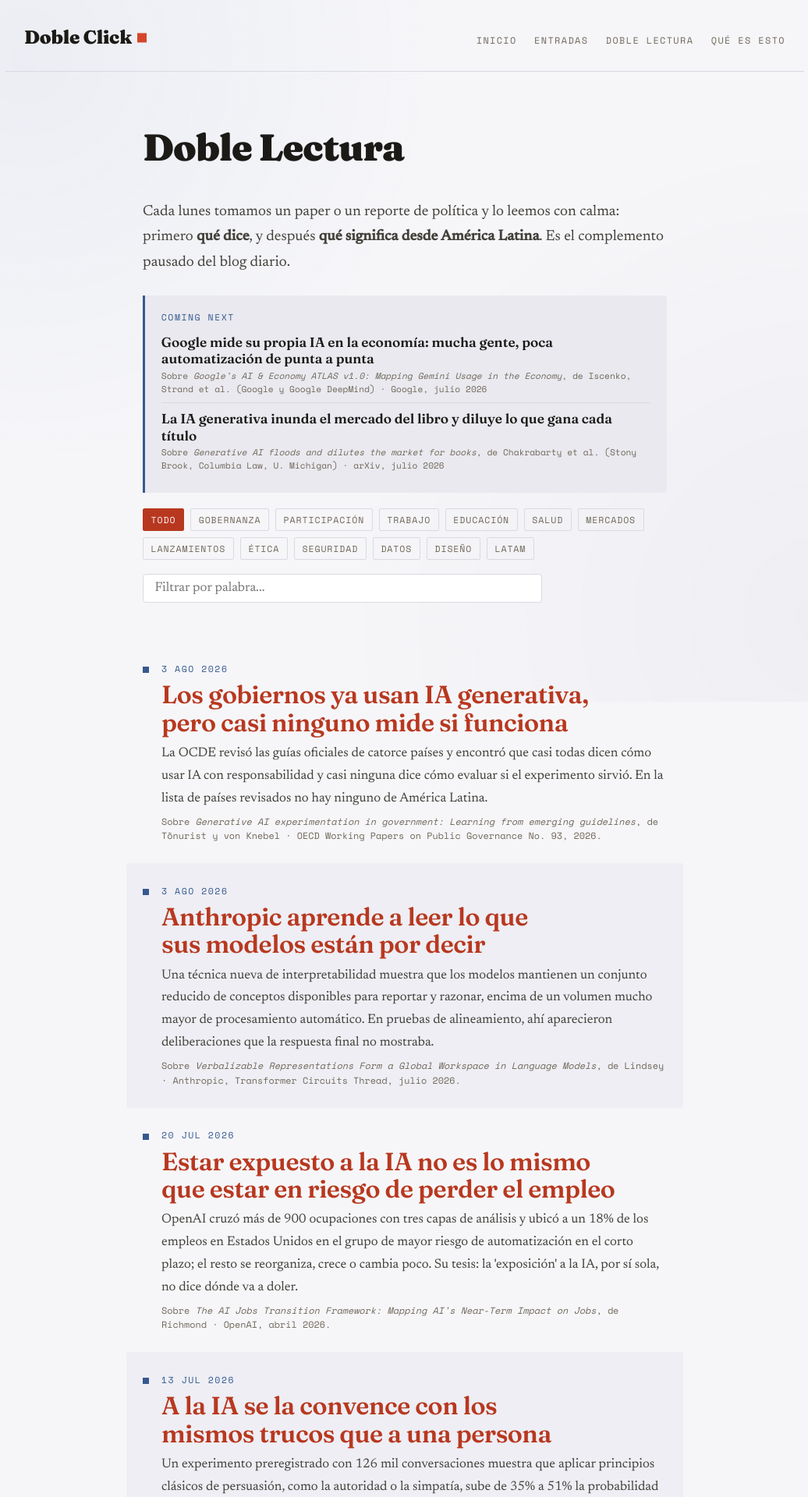
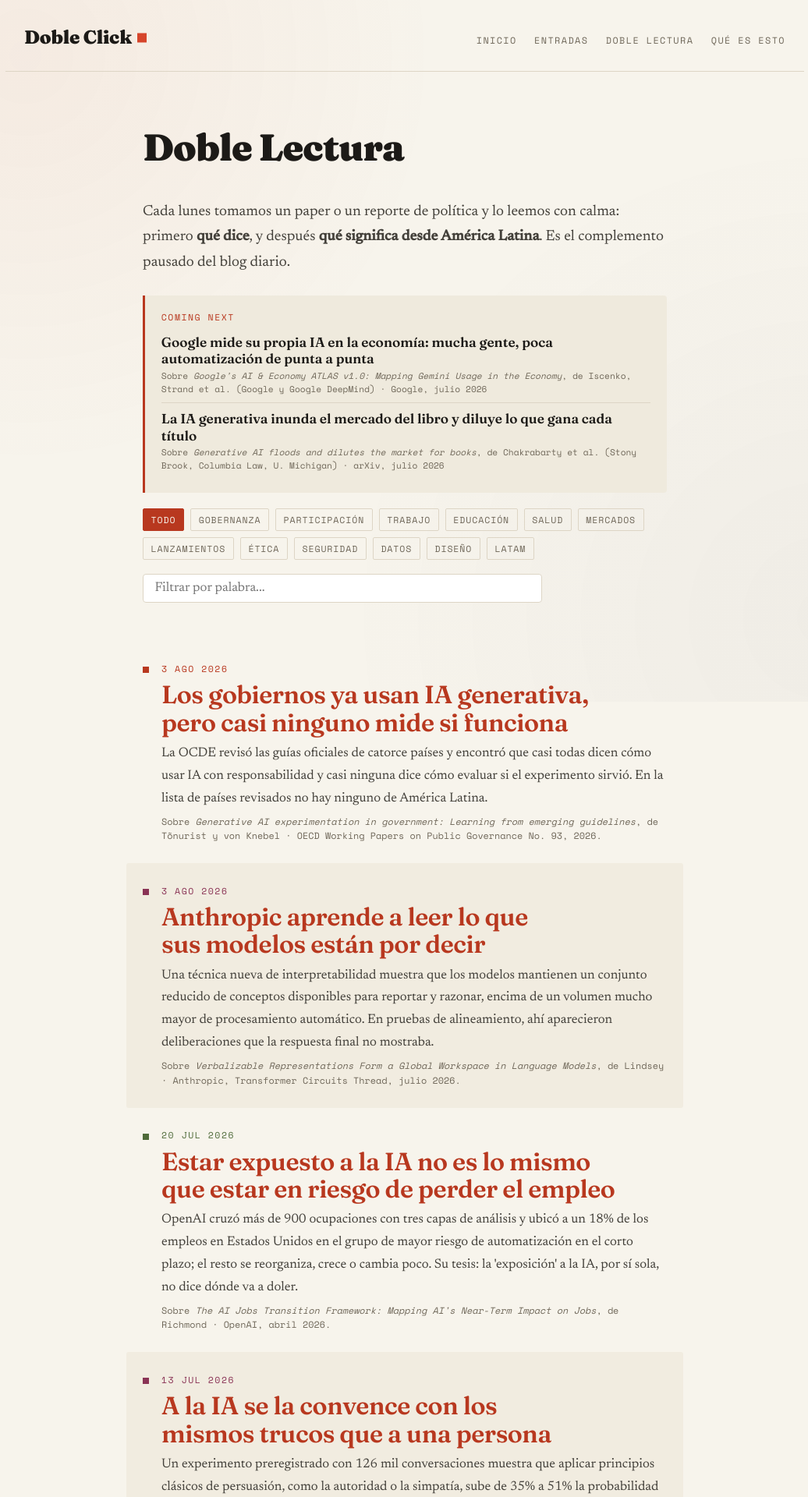
Before and after one commit to jaguridi/doble-click-blog, a Jekyll site: the page built from doble-lectura.html, in a window 1280 px wide. Shown: the top 1920 px of the page at 78% size, without its empty margins (121-1157 px from the left). Built offline with Jekyll 4.4.1, drawn with Linux system fonts in a browser that asks for light colours.

Commit message:
Doble Lectura usa el mismo papel y los mismos colores que el diario
Tenia papel mas frio y tinta fijo, lo que la hacia ver como otro sitio. Es la
misma publicacion: ahora comparte papel y familias tematicas con el blog diario,
y lo que la distingue es el kicker, no el color. Una lectura de gobernanza y una
entrada de gobernanza se ven igual.

Las lecturas ya traian tags del mismo vocabulario, asi que el include de tono
funciona sin tocar contenido. Se van .seccion-lectura y la variable --tinta.

Co-Authored-By: Claude Opus 5 <noreply@anthropic.com>

```diff
--- a/_includes/tono.html
+++ b/_includes/tono.html
@@ -15,7 +15,9 @@ están ahí —"latam", sobre todo, que lo llevan todas las entradas— se salta
 que [latam, gobernanza, mercados] da la familia de gobernanza. Sin ningún tag
 mapeado, cae en 0.
 
-Doble Lectura no usa esto: tiene su propio tono fijo (tinta) vía .seccion-lectura.
+Doble Lectura usa exactamente lo mismo: es la misma publicación y comparte el
+vocabulario de temas, así que una lectura de gobernanza y una entrada de gobernanza
+se ven del mismo color.
 {%- endcomment -%}
 {%- assign _fam = "" -%}
 {%- for _t in include.tags -%}
--- a/_layouts/default.html
+++ b/_layouts/default.html
@@ -12,11 +12,7 @@
   {% feed_meta %}
   {% seo %}
 </head>
-{%- comment -%}
-Doble Lectura lleva su propio papel (más frío) y su tono fijo en tinta. La clase
-va en el <body> para que cubra tanto el índice /doble-lectura/ como cada lectura.
-{%- endcomment -%}
-<body{% if page.collection == 'lecturas' or page.url == '/doble-lectura/' %} class="seccion-lectura"{% endif %}>
+<body>
   <header class="site-header">
     <a class="brand" href="{{ '/' | relative_url }}">Doble&nbsp;Click<span class="cursor" aria-hidden="true"></span></a>
     <nav class="site-nav">
--- a/_layouts/lectura.html
+++ b/_layouts/lectura.html
@@ -1,7 +1,7 @@
 ---
 layout: default
 ---
-<article class="post lectura">
+<article class="post lectura tono-{% include tono.html tags=page.tags %}">
   <header class="post-header">
     <p class="kicker">Doble Lectura{% if page.numero %} #{{ page.numero }}{% endif %}</p>
     <p class="post-meta"><span class="entry-date">{% include fecha.html date=page.date %}</span></p>
--- a/assets/css/style.css
+++ b/assets/css/style.css
@@ -14,8 +14,8 @@
    sino las franjas alternadas (--banda), como en una tabla. Así el color queda
    libre para significar el tema y no la posición.
 
-   Doble Lectura no rota: se queda siempre en tinta, con un papel más frío,
-   para que se distinga del diario de un vistazo (ver .seccion-lectura).
+   Doble Lectura usa exactamente el mismo papel y las mismas familias que el
+   diario: es la misma publicación, y lo que la distingue es el kicker, no el color.
    ============================================================ */
 
 :root{
@@ -34,13 +34,11 @@
   --accent-text:#b8381f;     /* misma familia, un punto más oscura — la que pasa
                                 AA (4.5:1) en texto chico; el teja da 4.0:1 */
 
-  /* familia de tonos: misma saturación apagada, valor parecido.
-     Los cuatro primeros rotan por entrada; tinta queda reservado a Doble Lectura. */
+  /* familia de tonos: misma saturación apagada, valor parecido */
   --teja:#b8381f;
   --ocre:#7d5f10;
   --oliva:#4f6b3a;
   --ciruela:#8a3355;
-  --tinta:#35598f;
 
   --tono:var(--teja);        /* por defecto, si el layout no asigna clase */
 
@@ -76,20 +74,6 @@ body::before{
 }
 .site-header,.site-main,.site-footer{ position:relative; z-index:1; }
 
-/* Doble Lectura: papel medio grado más frío y tinta fijo. Lo pone default.html
-   en el <body>, así cubre tanto el índice de la sección como cada lectura. */
-.seccion-lectura{
-  --paper:#f6f6f9;
-  --paper-2:#e9e9ef;
-  --banda:#eeeef4;
-  --line:#d9d9e2;
-  --tono:var(--tinta);
-}
-.seccion-lectura::before{
-  background:
-    radial-gradient(circle at 12% 8%, rgba(53,89,143,.05), transparent 38%),
-    radial-gradient(circle at 92% 88%, rgba(40,42,80,.035), transparent 44%);
-}
 /* ---------- header ---------- */
 .site-header{
   max-width:var(--wide); margin:0 auto;
--- a/doble-lectura.html
+++ b/doble-lectura.html
@@ -26,7 +26,7 @@ permalink: /doble-lectura/
 {% if lecturas.size == 0 %}<p class="empty">Pronto, la primera lectura.</p>{% endif %}
 <ul class="lectura-list">
 {% for l in lecturas %}
-  <li class="lectura-item buscable" data-tags="{{ l.tags | join: ' ' }}" data-text="{{ l.title | downcase | escape }} {{ l.description | downcase | escape }} {{ l.tags | join: ' ' | downcase }}">
+  <li class="lectura-item buscable tono-{% include tono.html tags=l.tags %}" data-tags="{{ l.tags | join: ' ' }}" data-text="{{ l.title | downcase | escape }} {{ l.description | downcase | escape }} {{ l.tags | join: ' ' | downcase }}">
     <a href="{{ l.url | relative_url }}">
       <span class="lectura-date">{% include fecha.html date=l.date corta=true %}</span>
       <span class="lectura-title">{{ l.title }}</span>
```
Also changed, not shown: README.md.
